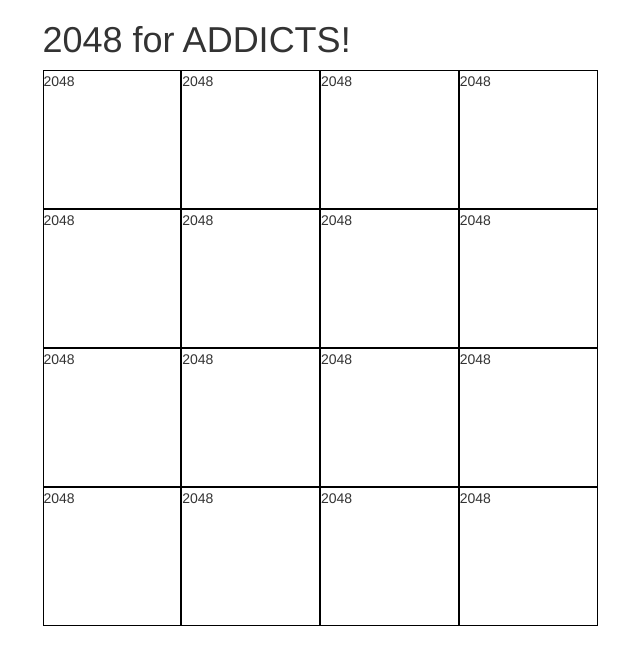
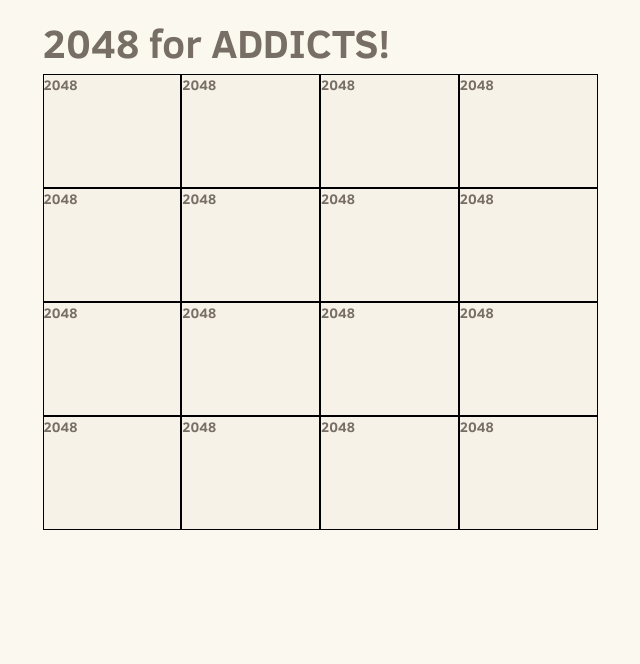
Before and after one commit to hexaballs/2048-4-Addicts, a plain HTML site: page index.html in a window 1280 px wide. Shown: the whole page, without its empty margins (320-960 px from the left). Drawn offline with nearby package versions, Linux system fonts and the light colour scheme.

Commit message:
added fonts and background color

```diff
--- a/css/main2.css
+++ b/css/main2.css
@@ -1,5 +1,16 @@
+@font-face {
+  font-family: "Clear Sans";
+  src: url("/fonts/ClearSans-Bold.ttf");
+}
+
 body {
+  background: #faf8ef;
+  font-family: "Clear Sans";
+  color: #776e65;
+}
 
+h1 {
+  font-size: 40px;
 }
 
 .cell {
@@ -7,9 +18,10 @@ body {
   border: 1px solid black;
   width: 25%;
   height: 114px;
+  background: rgba(238, 228, 218, 0.35);
 }
 
-@media (min-width: 768px) {
+/*@media (min-width: 768px) {
   .cell {
     height: 180px;
   }
@@ -25,4 +37,4 @@ body {
   .cell {
     height: 139px;
   }
-}
+}*/
```
Also changed, not shown: fonts/ClearSans-Bold.ttf (added).
